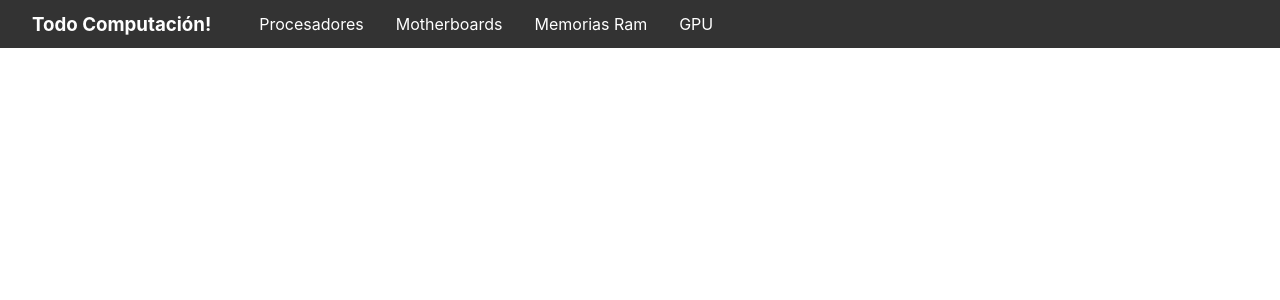
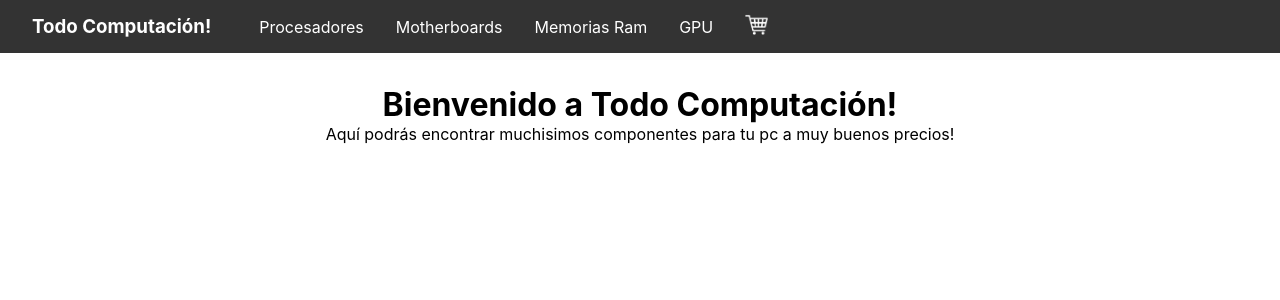
Before and after one commit to ManuelGenaro01/arma-tu-pc, a React (Create React App) app: page / in a window 1280 px wide. Shown: the top 300 px of the page. Built offline with nearby package versions, Linux system fonts and the light colour scheme; the HTML template or start-up script is replaced by a standard one.

Commit message:
Tercera entrega React

```diff
--- a/src/App.css
+++ b/src/App.css
@@ -31,6 +31,7 @@
   padding: 0;
   overflow: hidden;
   background-color: #333;
+  width: 100%;
 }
 .a{
   display: block;
@@ -42,7 +43,9 @@
 .a:hover{
   background-color: #111;
 }
-
+.section{
+  padding-top:2rem;
+}
 @keyframes App-logo-spin {
   from {
     transform: rotate(0deg);
--- a/src/App.js
+++ b/src/App.js
@@ -1,12 +1,20 @@
 
 import './App.css';
 import NavBar from './components/NavBar';
+import ItemListContainer from "./components/ItemListContainer";
+
+const ItemList=()=>{
+  return(
+    <ItemListContainer />
+  )
+}
 
 function App() {
   return (
     <div className="App">
       <header className="App-header">
         <NavBar />
+        {ItemList()}
       </header>
     </div>
   );
--- /dev/null
+++ b/src/components/CartWidget.js
@@ -0,0 +1,10 @@
+import React from "react";
+import logo from "../cartIc.png"
+
+const cart =()=>{
+    return(
+        <img src={logo} height="21 px" />
+    )
+}
+
+export default cart
--- /dev/null
+++ b/src/components/ItemListContainer.js
@@ -0,0 +1,12 @@
+import React from "react";
+
+function ItemListContainer(){
+    return(
+<div className="section">
+    <h1>Bienvenido a Todo Computación!</h1>
+    <p>Aquí podrás encontrar muchisimos componentes para tu pc a muy buenos precios!</p>
+</div>
+    )
+}
+
+export default ItemListContainer
--- a/src/components/NavBar.js
+++ b/src/components/NavBar.js
@@ -1,16 +1,20 @@
 import React from "react";
+import CartWidget from "./CartWidget";
 
-const NavBar = () => {
+function NavBar() {
     return (
         <div className="navStyle">
-            <ul className="navBar">
-                <li><h3 className="logo">Todo Computación!</h3></li>
-                <li><a href="#" className="a">Procesadores</a></li>
-                <li><a href="#" className="a">Motherboards</a></li>
-                <li><a href="#" className="a">Memorias Ram</a></li>
-                <li><a href="#" className="a">GPU</a></li>
-            </ul>
+            <div className="navBar">
+                <p><h3 className="logo">Todo Computación!</h3></p>
+                <p><a href="#" className="a">Procesadores</a></p>
+                <p><a href="#" className="a">Motherboards</a></p>
+                <p><a href="#" className="a">Memorias Ram</a></p>
+                <p><a href="#" className="a">GPU</a></p>
+                <p><a href="#" className="a cart"><CartWidget /></a></p>
+            </div>
         </div>
+
     )
+
 };
-export default NavBar
+export default NavBar;
```
Also changed, not shown: src/cartIc.png (added).
